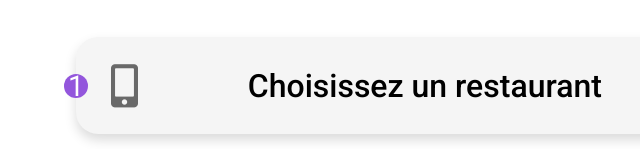
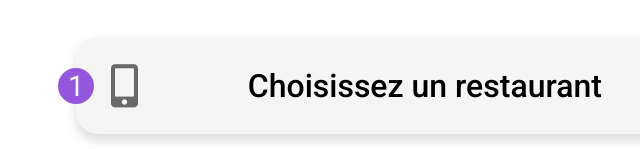
Before and after one commit to jp899/jp899_3_04032021, a website: page index.html in a window 1280 px wide. Shown: the part 651-800 px from the top of the page, 0-640 px from the left. Drawn offline with Linux system fonts and the light colour scheme; a web font is replaced by a local one.

Commit message:
ajustements responsive tablet portrait OK

```diff
--- a/sass/components/_dish.scss
+++ b/sass/components/_dish.scss
@@ -23,6 +23,14 @@
 
         box-sizing:border-box;
         padding: 11px 13px 11px 13px;
+
+        @include tablet{
+            padding-left: 25px;
+        }
+        @include desktop{
+            padding-left: 25px;
+        }
+
 
         h3{
             margin:0;
@@ -59,6 +67,16 @@
 
     &__tick{
         width:60px;
+        margin-right:-60px;
+
+        @include tablet{
+            width:90px;
+            margin-right:-90px;
+        }
+        @include desktop{
+            width:90px;
+            margin-right:-90px;
+        }
 
         display:flex;
         justify-content: center;
@@ -68,7 +86,6 @@
         color:white;
         font-size:1.3rem;
 
-        margin-right:-60px;
         transition: margin-right 500ms ease-in-out;
     }
 
--- a/sass/components/_heart.scss
+++ b/sass/components/_heart.scss
@@ -5,6 +5,8 @@
     font-size:1.55rem;
     width:26px;
     height:26px;
+
+
     position:relative;
     cursor:pointer;
 
--- a/sass/components/_restaurant-card.scss
+++ b/sass/components/_restaurant-card.scss
@@ -1,9 +1,22 @@
 
 .restaurant-card{
+    background-color: white;
+
     height: 250px;
-    background-color: white;
     border-radius: 22px;
     margin-bottom: 20px;
+
+    @include tablet{
+        height: 350px;
+        border-radius: 30px;
+        margin-bottom: 35px;
+    }
+
+    @include desktop{
+        height: 350px;
+        border-radius: 30px;
+        margin-bottom: 35px;
+    }
 
     display:flex;
     position:relative;
@@ -26,18 +39,36 @@
             object-fit:cover;
             border-top-left-radius: 22px;
             border-top-right-radius: 22px;
+            @include tablet{
+                border-top-left-radius: 30px;
+                border-top-right-radius: 30px;
+            }
+            @include desktop{
+                border-top-left-radius: 30px;
+                border-top-right-radius: 30px;
+            }
+
+        }
+
+        h3, p{
+            margin:0;
+            padding-left: 15px;
+
+            @include tablet{
+                padding-left: 25px;
+            }
+            @include desktop{
+                padding-left: 25px;
+            }
+
         }
 
         h3{
-            margin:0;
             padding-top: 10px;
-            padding-left: 15px;
             margin-bottom:5px;
         }
 
         p{
-            margin:0;
-            padding-left: 15px;
             font-weight:300;
         }
     }
--- a/sass/components/_step.scss
+++ b/sass/components/_step.scss
@@ -17,15 +17,37 @@
     margin-left:12px;
     margin-bottom:22px;
 
+    @include tablet{
+        margin-bottom:30px;
+    }
+    @include desktop{
+        margin-bottom:30px;
+    }
+
     &__number{
         font-size:0.9rem;
         position:absolute;
-        left:-12px;
         color:white;
         background-color: $color-primary;
         border-radius: 50%;
         width:24px;
         height:24px;
+        left:-12px;
+        @include tablet{
+            width:30px;
+            height:30px;
+            left:-15px;
+        }
+        @include desktop-small{
+            width:30px;
+            height:30px;
+            left:-15px;
+        }
+        @include desktop-large{
+            width:36px;
+            height:36px;
+            left:-18px;
+        }
         display:flex;
 
         justify-content: center;
--- a/sass/layout/_sections.scss
+++ b/sass/layout/_sections.scss
@@ -45,6 +45,14 @@
     margin-right:auto;
     margin-top:45px;
     margin-bottom: 65px;
+
+    &__container{
+        @include tablet{
+            width:65%;
+            margin-left:auto;
+            margin-right:auto;
+        }
+    }
 }
 
 
```
Also changed, not shown: css/main.css, 1 other file.
